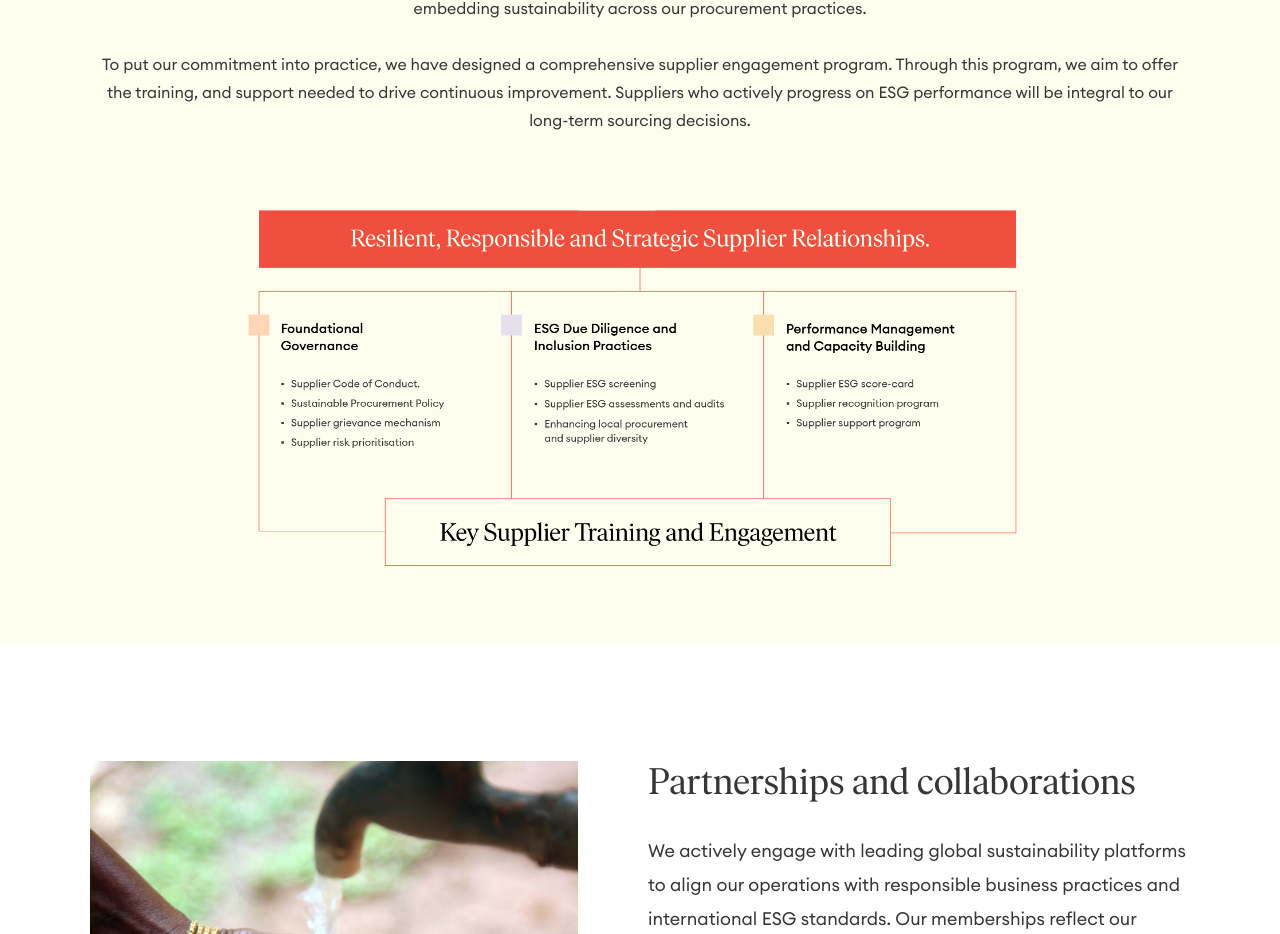
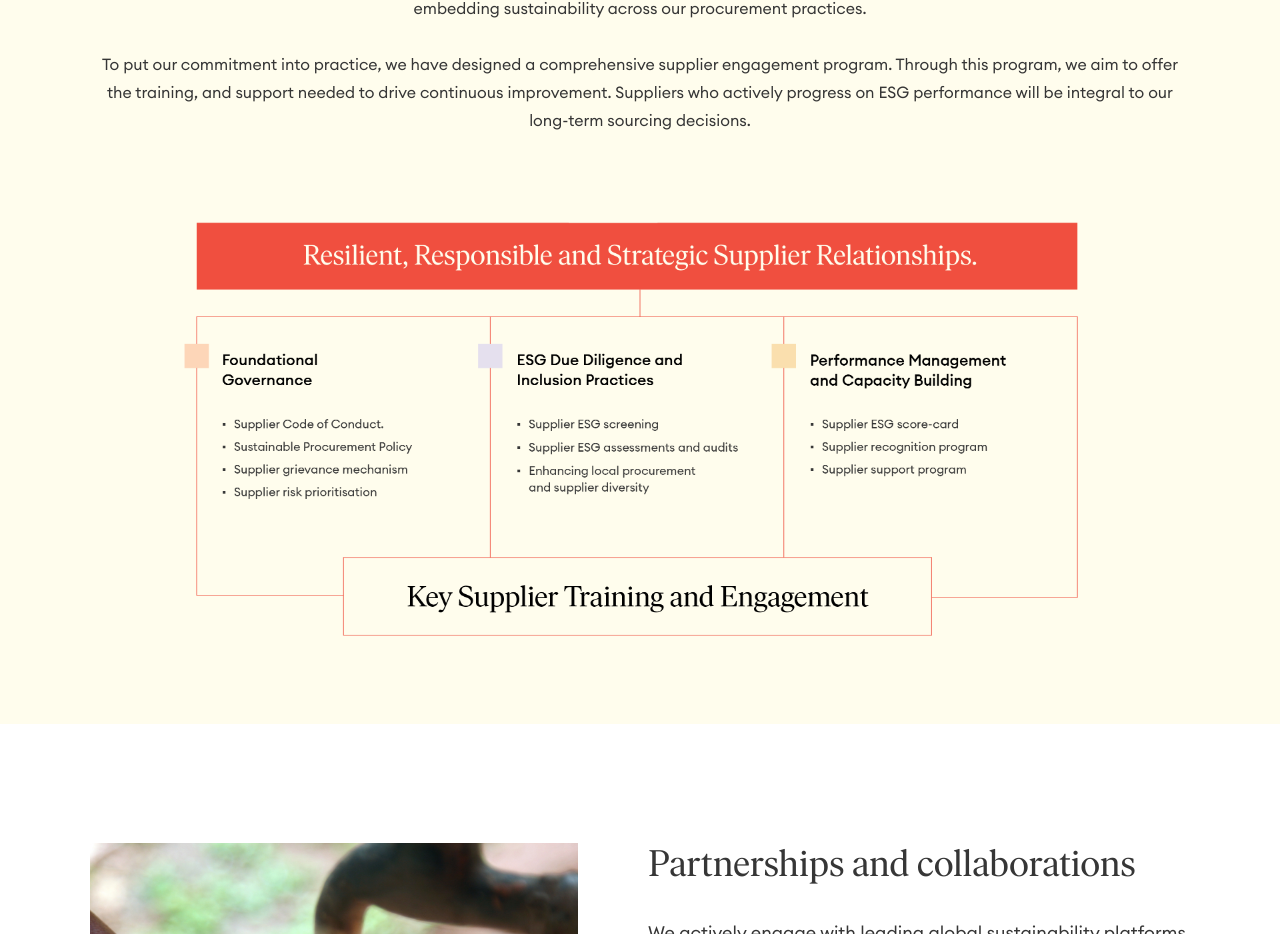
Before and after one commit to vishalchavda24/new-matrixpharma, a Next.js app: page /sustainability in a window 1280 px wide. Shown: the part 8154-9088 px from the top of the page. Built offline with nearby package versions, Linux system fonts and the light colour scheme.

Commit message:
Update SustainabilityContent.js

```diff
--- a/src/app/sustainability/SustainabilityContent.js
+++ b/src/app/sustainability/SustainabilityContent.js
@@ -337,7 +337,7 @@ const sustainability = ({ children }) => {
       </section>
       {/* Sustanibility two column end */}
 
-      {/* Supplier vision start */}
+      {/* Supplier vision text section start */}
 <section className="supplier-vision">
   <div className="container">
     <h2 className="title text-center mx-auto">Supplier engagement</h2>
@@ -357,7 +357,13 @@ const sustainability = ({ children }) => {
       improvement. Suppliers who actively progress on ESG performance will
       be integral to our long-term sourcing decisions.
     </p>
+  </div>
+</section>
+{/* Supplier vision text section end */}
 
+{/* Supplier vision image section start */}
+<section className="supplier-vision-image">
+  <div className="container-fluid p-0">
     <picture>
       <source
         media="(max-width: 768px)"
@@ -371,7 +377,8 @@ const sustainability = ({ children }) => {
     </picture>
   </div>
 </section>
-      {/* Supplier vision end */}
+{/* Supplier vision image section end */}
+
 
       {/* Partner section start */}
       <section className="esg-two-col partner-sec">
```
Lines whose indentation alone changed are shown as unchanged.
